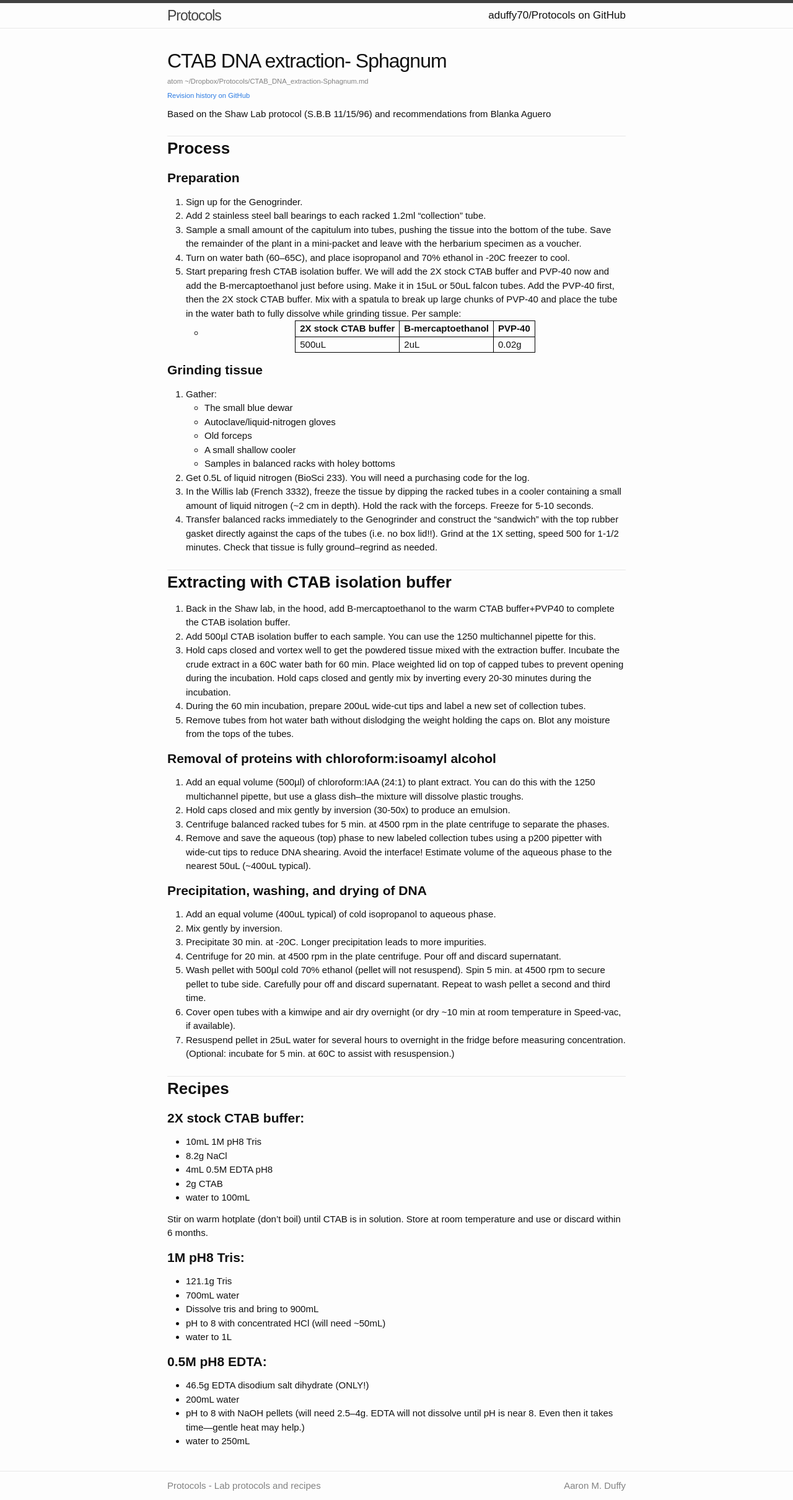
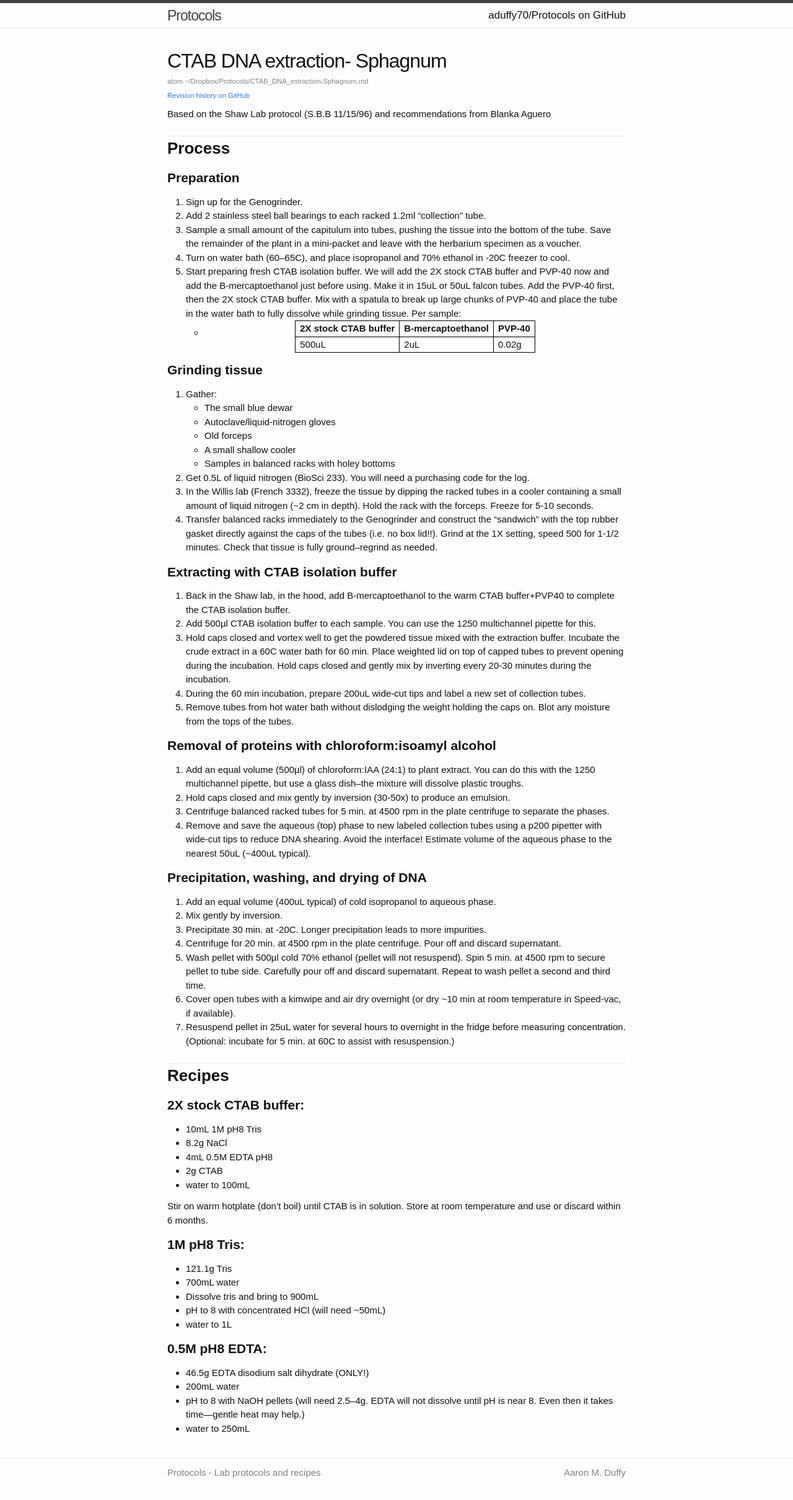
Before and after one commit to aduffy70/Protocols, a Jekyll site: the page built from CTAB_DNA_extraction-Sphagnum.md, in a window 1280 px wide. Shown: the whole page at 62% size. Built offline with Jekyll 4.4.1, drawn with Linux system fonts in a browser that asks for light colours; some web fonts are replaced.

Commit message:
Format fix and a note about the merge: The merge was needed because I made changes 2/26/2020 from the GitHub interface and forgot to pull them to my local repo before I made local changes 7/20/2020. The merge correctly combined all changes.

```diff
--- a/CTAB_DNA_extraction-Sphagnum.md
+++ b/CTAB_DNA_extraction-Sphagnum.md
@@ -30,7 +30,7 @@ Based on the Shaw Lab protocol (S.B.B 11/15/96) and recommendations from Blanka
 1. In the Willis lab (French 3332), freeze the tissue by dipping the racked tubes in a cooler containing a small amount of liquid nitrogen (~2 cm in depth). Hold the rack with the forceps. Freeze for 5-10 seconds.
 1. Transfer balanced racks immediately to the Genogrinder and construct the “sandwich” with the top rubber gasket directly against the caps of the tubes (i.e. no box lid!!). Grind at the 1X setting, speed 500 for 1-1/2 minutes. Check that tissue is fully ground--regrind as needed.
 
-# Extracting with CTAB isolation buffer
+## Extracting with CTAB isolation buffer
 
 1. Back in the Shaw lab, in the hood, add B-mercaptoethanol to the warm CTAB buffer+PVP40 to complete the CTAB isolation buffer.
 1. Add 500µl CTAB isolation buffer to each sample.  You can use the 1250 multichannel pipette for this.
```
